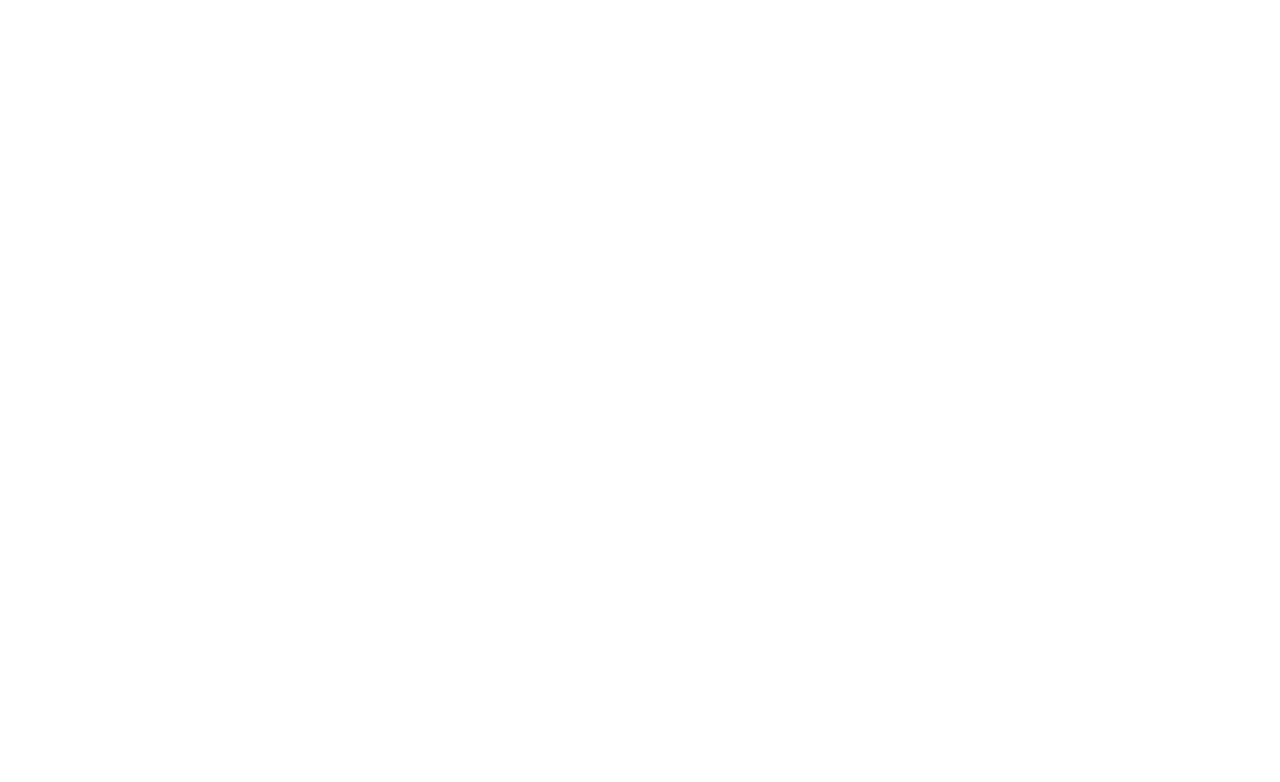
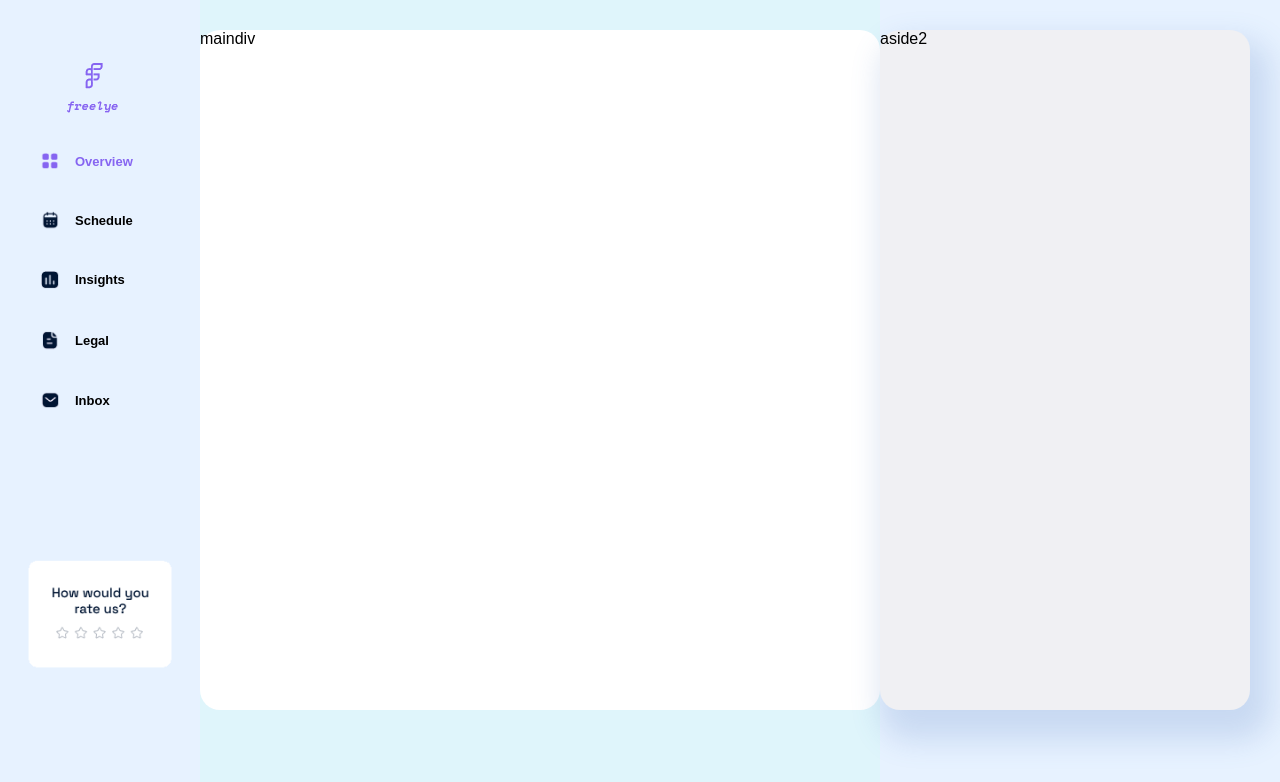
Before and after one commit to Mnde81/bank-app, a website: page index.html in a window 1280 px wide. Drawn offline with Linux system fonts and the light colour scheme.

Commit message:
updated file

```diff
--- /dev/null
+++ b/css/aside1.css
@@ -0,0 +1,43 @@
+.aside-1 {
+    background-color: #E7F2FF;
+}
+
+.logo {
+    margin-top: 60px;
+    margin-left: 60px;
+    margin-bottom: 30px;
+}
+
+nav {
+    display: flex;
+    flex-direction: column;
+    margin-left: 40px;
+    gap: 40px;
+    margin-bottom: 150px;
+}
+
+.nav-links {
+    display: flex;
+    align-items: center;
+    gap: 15px;
+}
+
+.nav-icons {
+    width: 20px;
+}
+
+.nav-links > a {
+    text-decoration: none;
+    color: black;
+    font-size: 13px;
+    font-weight: bold;
+}
+
+.nav-link-active > a {
+    color: #8665F1;
+}
+
+.rate {
+    width: 150px;
+    margin-left: 25px;
+}
--- /dev/null
+++ b/css/aside2.css
@@ -0,0 +1,12 @@
+.aside-2 {
+    background-color: #E7F2FF;
+}
+
+.main-aside-2 {
+    margin-top: 30px;
+    margin-right: 30px;
+    background-color: #F0F0F3;
+    height: 680px;
+    border-radius: 20px;
+    box-shadow: 10px 20px 30px 10px rgba(81, 122, 189, 0.2);
+}
--- /dev/null
+++ b/css/main.css
@@ -0,0 +1,24 @@
+* {
+    box-sizing: border-box;
+}
+
+body {
+    display: grid;
+    grid-template-columns: 200px 1fr 400px;
+    margin: 0;
+    min-height: 100vh;
+    font-family: Arial, Helvetica, sans-serif;
+}
+
+main {
+    background-color: #DFF5FB;
+}
+
+.main-div {
+    margin-top: 30px;
+    background-color: white;
+    height: 680px;
+    border-radius: 20px;
+
+
+}
--- a/index.html
+++ b/index.html
@@ -4,8 +4,51 @@
     <meta charset="UTF-8">
     <meta name="viewport" content="width=device-width, initial-scale=1.0">
     <title>Bank App</title>
+    <link rel="stylesheet" href="./css/main.css">
+    <link rel="stylesheet" href="./css/aside1.css">
+    <link rel="stylesheet" href="./css/aside2.css">
 </head>
 <body>
+    <aside class="aside-1">
+        <img class="logo" src="./img/logo.png" alt="logo">
+        <nav>
+            <div class="nav-links nav-link-active">
+                <img class="nav-icons" src="./img/aside-1-icon-1.png" alt="icon1">
+                <a href="#">Overview</a>
+            </div>
+            <div class="nav-links">
+                <img class="nav-icons" src="./img/aside-1-icon-2.png" alt="icon2">
+                <a href="#">Schedule</a>
+            </div>
+            <div class="nav-links">
+                <img class="nav-icons" src="./img/aside-1-icon-3.png" alt="icon3">
+                <a href="#">Insights</a>
+            </div>
+            <div class="nav-links">
+                <img class="nav-icons" src="./img/aside-1-icon-4.png" alt="icon4">
+                <a href="#">Legal</a>
+            </div>
+            <div class="nav-links">
+                <img class="nav-icons" src="./img/aside-1-icon-5.png" alt="icon5">
+                <a href="#">Inbox</a>
+            </div>
+        </nav>
+        <img class="rate" src="./img/rate.png" alt="rate">
+    </aside>
+    <main>
+        <div class="main-div">
+            maindiv
+
+        </div>
+
+    </main>
+    <aside class="aside-2">
+        <div class="main-aside-2">
+            aside2
+
+        </div>
+
+    </aside>
 
 </body>
 </html>
```
Also changed, not shown: img/aside-1-icon-1.png (added), img/aside-1-icon-2.png (added), img/aside-1-icon-3.png (added), img/aside-1-icon-4.png (added), img/aside-1-icon-5.png (added), img/logo.png (added), img/rate.png (added).
